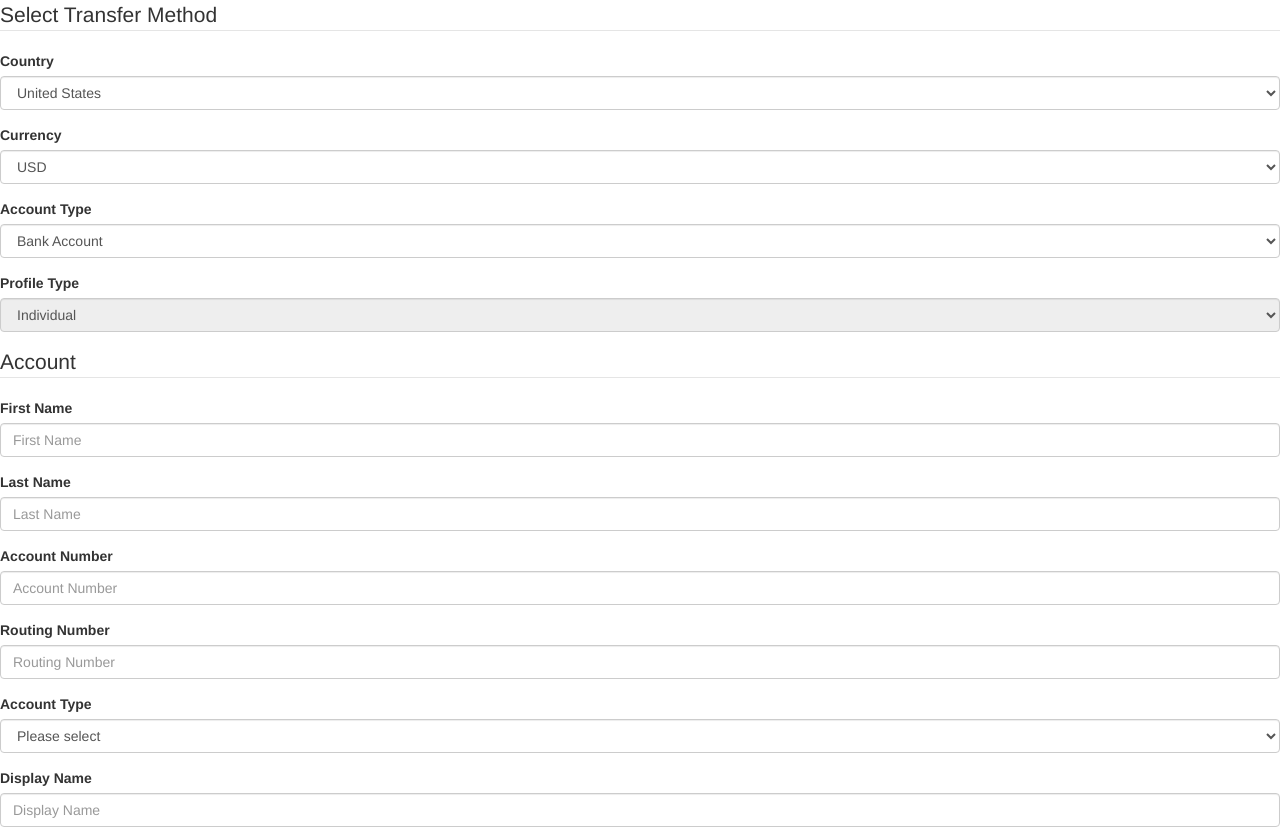
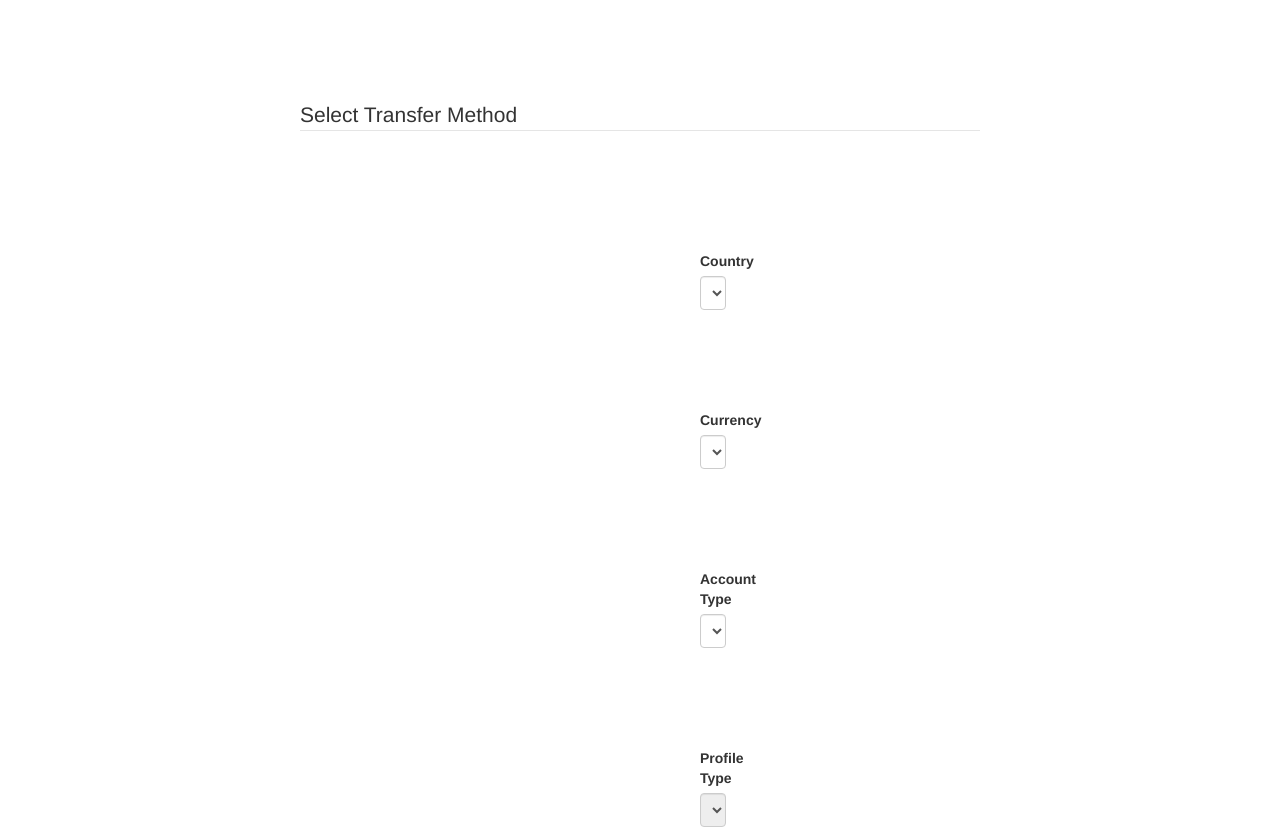
Before and after one commit to sdbedi/GuardMe, a plain HTML site: page index.html in a window 1280 px wide. Shown: the top 830 px of the page. Drawn offline with nearby package versions, Linux system fonts and the light colour scheme.

Commit message:
included margin

```diff
--- a/index.html
+++ b/index.html
@@ -6,6 +6,15 @@
   <link rel="stylesheet" href="https://maxcdn.bootstrapcdn.com/bootstrap/3.3.7/css/bootstrap.min.css">
   <script src="https://ajax.googleapis.com/ajax/libs/jquery/3.1.1/jquery.min.js"></script>
   <script src="https://maxcdn.bootstrapcdn.com/bootstrap/3.3.7/js/bootstrap.min.js"></script>
+  <style>
+div {
+
+    margin-top: 100px;
+    margin-bottom: 100px;
+    margin-right: 100px;
+    margin-left: 100px;
+}
+</style>
 </head>
 <body>
 <div id="hw-widget-90710385-6b5a-4966-8dcb-8bc6712a8f88" class="hw-form-transfer-methods">
```
